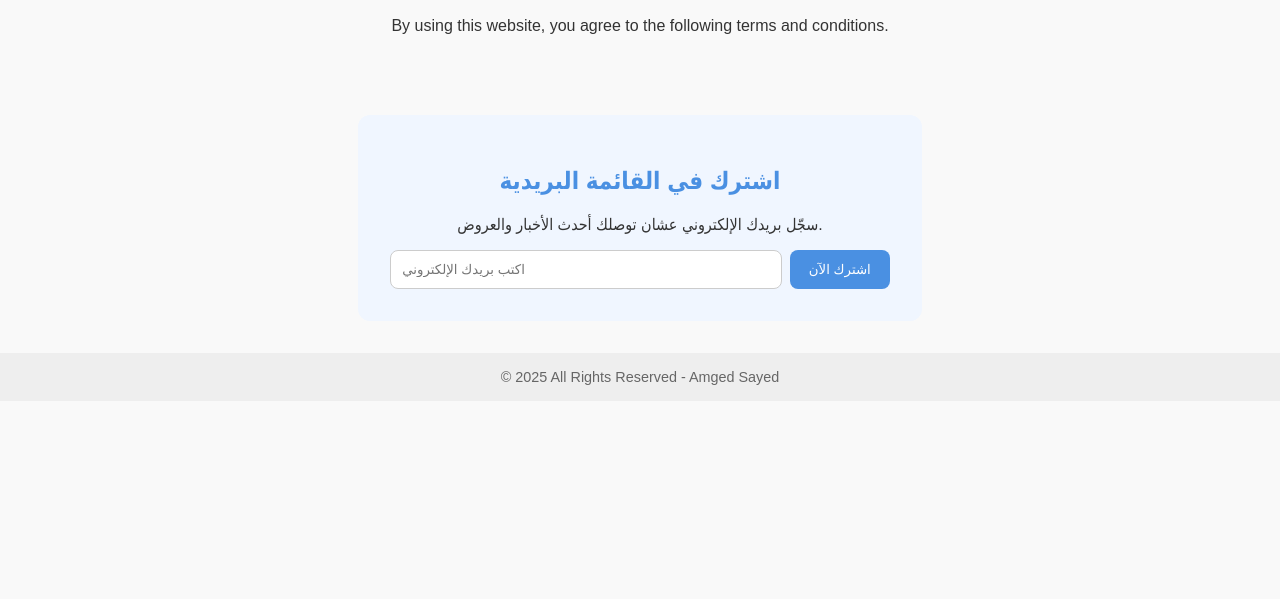
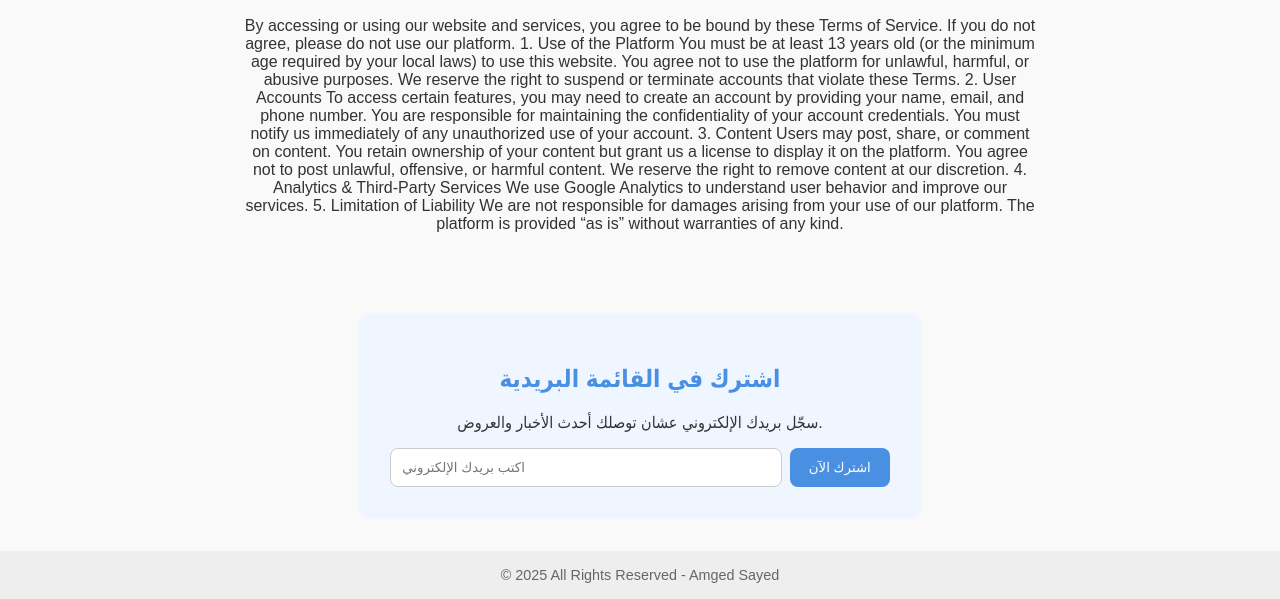
Before and after one commit to AmgdSMousa/full-website, a plain HTML site: page terms.html in a window 1280 px wide. Shown: the part 234-833 px from the top of the page. Before the commit the page ends 800 px from the top, so only its background shows below. Drawn offline with Linux system fonts and the light colour scheme.

Commit message:
Update terms.html

```diff
--- a/terms.html
+++ b/terms.html
@@ -107,7 +107,41 @@ nav a {
   </header>
 
   <section>
-    <h2>Terms of Service</h2><p>By using this website, you agree to the following terms and conditions.</p>
+    <h2>Terms of Service</h2><p>By accessing or using our website and services, you agree to be bound by these Terms of Service. If you do not agree, please do not use our platform.
+
+1. Use of the Platform
+
+You must be at least 13 years old (or the minimum age required by your local laws) to use this website.
+
+You agree not to use the platform for unlawful, harmful, or abusive purposes.
+
+We reserve the right to suspend or terminate accounts that violate these Terms.
+
+2. User Accounts
+
+To access certain features, you may need to create an account by providing your name, email, and phone number.
+
+You are responsible for maintaining the confidentiality of your account credentials.
+
+You must notify us immediately of any unauthorized use of your account.
+
+3. Content
+
+Users may post, share, or comment on content. You retain ownership of your content but grant us a license to display it on the platform.
+
+You agree not to post unlawful, offensive, or harmful content.
+
+We reserve the right to remove content at our discretion.
+
+4. Analytics & Third-Party Services
+
+We use Google Analytics to understand user behavior and improve our services.
+
+5. Limitation of Liability
+
+We are not responsible for damages arising from your use of our platform.
+
+The platform is provided “as is” without warranties of any kind.</p>
   </section>
 
   <section class="optin">
```
